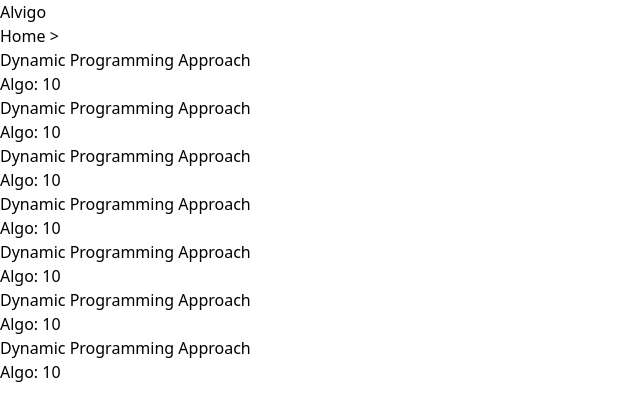
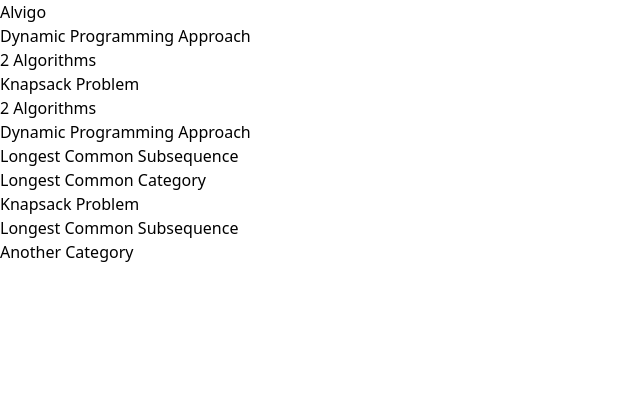
Before and after one commit to DeepakBaditya/Alvigo, a Next.js app in the folder frontend/: page /dashboard in a window 1280 px wide. Shown: the top 420 px of the page, without its empty margins (0-640 px from the left). Built offline with nearby package versions, Linux system fonts and the light colour scheme.

Commit message:
Dashboard page with backend

```diff
--- /dev/null
+++ b/frontend/public/algorithms.json
@@ -0,0 +1,40 @@
+{
+    "algorithms": [
+      {
+        "Dynamic Programming Approach": {
+          "Longest Common Subsequence": {
+            "code": "code",
+            "time complexity": "O(n * m)"
+          },
+          "Knapsack Problem": {
+            "code": "code",
+            "time complexity": "O(n * W)"
+          }
+        }
+      },
+      {
+        "Greedy Approach": {
+          "Huffman Coding": {
+            "code": "code",
+            "time complexity": "O(n log n)"
+          },
+          "Activity Selection": {
+            "code": "code",
+            "time complexity": "O(n log n)"
+          }
+        }
+      },
+      {
+        "Divide and Conquer": {
+          "Merge Sort": {
+            "code": "code",
+            "time complexity": "O(n log n)"
+          },
+          "Quick Sort": {
+            "code": "code",
+            "time complexity": "O(n log n)"
+          }
+        }
+      }
+    ]
+  }
--- /dev/null
+++ b/frontend/src/app/api/categories/route.ts
@@ -0,0 +1,30 @@
+import { ALGORITHMS } from "@/constants/algorithms";
+import { Category, Algorithm } from "@/types/algorithm-context";
+
+import { NextResponse } from "next/server";
+
+export async function GET() {
+  const data = categorizeAlgorithms(ALGORITHMS);
+  return NextResponse.json(data);
+}
+
+const categorizeAlgorithms = (algorithms: Algorithm[]): Category[] => {
+  const categoryMap = new Map<string, Category>();
+
+  algorithms.forEach(({ _id, title, category }) => {
+    if (!categoryMap.has(category)) {
+      categoryMap.set(category, {
+        name: category,
+        numberOfAlgorithms: 0,
+        algorithms: [],
+      });
+    }
+    const categoryData = categoryMap.get(category)!;
+    categoryData.numberOfAlgorithms += 1;
+    if (categoryData.algorithms.length < 10) {
+      categoryData.algorithms.push({ _id, title });
+    }
+  });
+
+  return Array.from(categoryMap.values());
+};
--- a/frontend/src/app/dashboard/page.tsx
+++ b/frontend/src/app/dashboard/page.tsx
@@ -1,21 +1,53 @@
-import React from 'react'
-import { Card } from '@/components/Card';
-const dashboard = () => {
-  return (
-    <>
-    <div className='px-8 py-5'>Home &gt;</div>
-    <div className='grid grid-cols-4 gap-10 p-8'>
-        <Card />
-        <Card />
-        <Card />
-        <Card />
-        <Card />
-        <Card />
-        <Card />
+import { Category } from "@/types/algorithm-context";
 
-    </div>
-    </>
-  )
+async function getCategories() {
+  const res = await fetch("http://localhost:3000/api/categories");
+  if (!res.ok) {
+    throw new Error("Failed to fetch users");
+  }
+  return res.json();
 }
 
-export default dashboard;
+const Dashboard = async () => {
+  const categories = await getCategories();
+  console.log(categories);
+  return (
+    <div className="container mx-auto p-4">
+      {/* Categories Horizontal Scroll Bar */}
+      <div className="overflow-x-auto whitespace-nowrap mb-6">
+        <div className="flex gap-4">
+          {categories.map((category: Category) => (
+            <div
+              key={category.name}
+              className="min-w-[200px] p-4 bg-blue-500 text-white text-center rounded-lg shadow-md cursor-pointer hover:bg-blue-600"
+            >
+              <h3 className="font-semibold">{category.name}</h3>
+              <p className="text-sm">
+                {category.numberOfAlgorithms} Algorithms
+              </p>
+            </div>
+          ))}
+        </div>
+      </div>
+
+      {/* Categories with Algorithm Cards */}
+      {categories.map((category: Category) => (
+        <div key={category.name} className="mb-8">
+          <h2 className="text-2xl font-bold mb-4">{category.name}</h2>
+          <div className="grid grid-cols-1 sm:grid-cols-2 md:grid-cols-3 lg:grid-cols-4 gap-4">
+            {category.algorithms.map((algorithm) => (
+              <div
+                key={algorithm._id}
+                className="p-4 border rounded-lg shadow-md hover:shadow-lg transition"
+              >
+                <h3 className="text-lg font-semibold">{algorithm.title}</h3>
+              </div>
+            ))}
+          </div>
+        </div>
+      ))}
+    </div>
+  );
+};
+
+export default Dashboard;
--- a/frontend/src/app/layout.tsx
+++ b/frontend/src/app/layout.tsx
@@ -1,7 +1,9 @@
 import type { Metadata } from "next";
 import { Geist, Geist_Mono } from "next/font/google";
 import "./globals.css";
-import { Navbar  } from "@/components/Navbar";
+import { Navbar } from "@/components/Navbar";
+import AlgorithmContext from "@/context/algorithmContext";
+import AlgorithmContextProvider from "@/context/algorithmContextProvider";
 
 const geistSans = Geist({
   variable: "--font-geist-sans",
@@ -28,8 +30,10 @@ export default function RootLayout({
       <body
         className={`${geistSans.variable} ${geistMono.variable} antialiased`}
       >
-        <Navbar />
-        {children}
+        <AlgorithmContextProvider>
+          <Navbar />
+          {children}
+        </AlgorithmContextProvider>
       </body>
     </html>
   );
--- a/frontend/src/components/Card.tsx
+++ b/frontend/src/components/Card.tsx
@@ -1,10 +1,11 @@
-import React from 'react'
+interface CardProps {
+  title: string;
+}
 
-export const Card = () => {
+export const Card: React.FC<CardProps> = ({ title }) => {
   return (
-    <div className='w-[300px] h-[300px] bg-black rounded-2xl p-5 flex flex-col justify-around'>
-        <div className='text-4xl font-bold text-white'>Dynamic Programming Approach</div>
-        <div className='text-white'>Algo: 10</div>
+    <div className=" bg-black rounded-2xl p-5 flex flex-col justify-around cursor-pointer">
+      <div className="text-4xl font-bold text-white">{title}</div>
     </div>
-  )
-}
+  );
+};
--- a/frontend/src/components/Navbar.tsx
+++ b/frontend/src/components/Navbar.tsx
@@ -10,8 +10,8 @@ export const Navbar: React.FC<NavbarProps> = ({ search = true }) => {
     <div className="w-full h-20 bg-black px-10 flex items-center justify-between">
       <div className="text-white font-semibold text-4xl">Alvigo</div>
       {/* Conditional rendering for search bar */}
-      <div className={twMerge(search ? "block" : "hidden", "w-[50%] h-10 bg-gray-400 rounded-2xl")}></div>
-      <div className="w-10 h-10 bg-gray-400 rounded-full"></div>
+      <div className={twMerge(search ? "block" : "hidden", "w-[50%] h-10 bg-white rounded-2xl")}></div>
+      <div className="w-10 h-10 bg-white rounded-full"></div>
     </div>
   );
 };
--- /dev/null
+++ b/frontend/src/constants/algorithms.tsx
@@ -0,0 +1,32 @@
+import { Algorithm, Category } from "@/types/algorithm-context";
+
+export const ALGORITHMS: Algorithm[] = [
+  {
+    _id: "987afd6f0a78fssafs7d6",
+    title: "Longest Common Subsequence",
+    category: "Dynamic Programming Approach",
+    code: "code",
+    timecomplexity: "O(n * m)",
+  },
+  {
+    _id: "fa876sd5f87ads6",
+    title: "Longest Common Subsequence",
+    category: "Knapsack Problem",
+    code: "code",
+    timecomplexity: "O(n * W)",
+  },
+  {
+    _id: "987afd6f0a38fssafs7d6",
+    title: "Longest Common Category",
+    category: "Dynamic Programming Approach",
+    code: "code",
+    timecomplexity: "O(n * m)",
+  },
+  {
+    _id: "fa876sd5f87ad26",
+    title: "Another Category",
+    category: "Knapsack Problem",
+    code: "code",
+    timecomplexity: "O(n * W)",
+  },
+];
--- /dev/null
+++ b/frontend/src/context/algorithmContext.ts
@@ -0,0 +1,7 @@
+'use client'
+import { SetAlgorithms } from "@/types/algorithm-context";
+import { createContext, useState, useContext, Dispatch} from "react";
+
+const AlgorithmContext = createContext<{algorithms: any[] | null, setAlgorithms: SetAlgorithms}>({ algorithms: null, setAlgorithms: () => {} });
+
+export default AlgorithmContext;
--- /dev/null
+++ b/frontend/src/context/algorithmContextProvider.tsx
@@ -0,0 +1,19 @@
+'use client'
+import React, { useState} from "react";
+import AlgorithmContext from "./algorithmContext";
+import { Algorithms } from "@/types/algorithm-context";
+
+interface AlgorithmContextProviderProps {
+    children: React.ReactNode
+}
+
+const AlgorithmContextProvider:React.FC<AlgorithmContextProviderProps>  = ({children}) => {
+    const [algorithms, setAlgorithms] = useState<Algorithms>(null);
+    return (
+        <AlgorithmContext.Provider value={{ algorithms, setAlgorithms }}>
+            {children}
+        </AlgorithmContext.Provider>
+    )
+}
+
+export default AlgorithmContextProvider;
--- /dev/null
+++ b/frontend/src/lib/string.ts
@@ -0,0 +1,3 @@
+export function toKebabCase(str: string): string {
+  return str.toLowerCase().replace(/\s+/g, "-");
+}
--- /dev/null
+++ b/frontend/src/types/algorithm-context.ts
@@ -0,0 +1,25 @@
+export interface Algorithm {
+  _id: string;
+  title: string;
+  category: string;
+  code: string;
+  timecomplexity: string;
+}
+
+export type AlgorithmCard = {
+  _id: string;
+  title: string;
+};
+
+export type Category = {
+  name: string;
+  numberOfAlgorithms: number;
+  algorithms: Pick<Algorithm, "_id" | "title">[];
+};
+
+import { Dispatch, SetStateAction } from "react";
+
+// export type Algorithms = Algorithm[] |null
+
+export type Algorithms = any[] | null;
+export type SetAlgorithms = Dispatch<SetStateAction<Algorithms>>;
```
Also changed, not shown: frontend/src/app/dashboard/category/[category]/page.tsx (added, +14 -0 lines), 1 other file (tests, documents, lock files or other folders).
